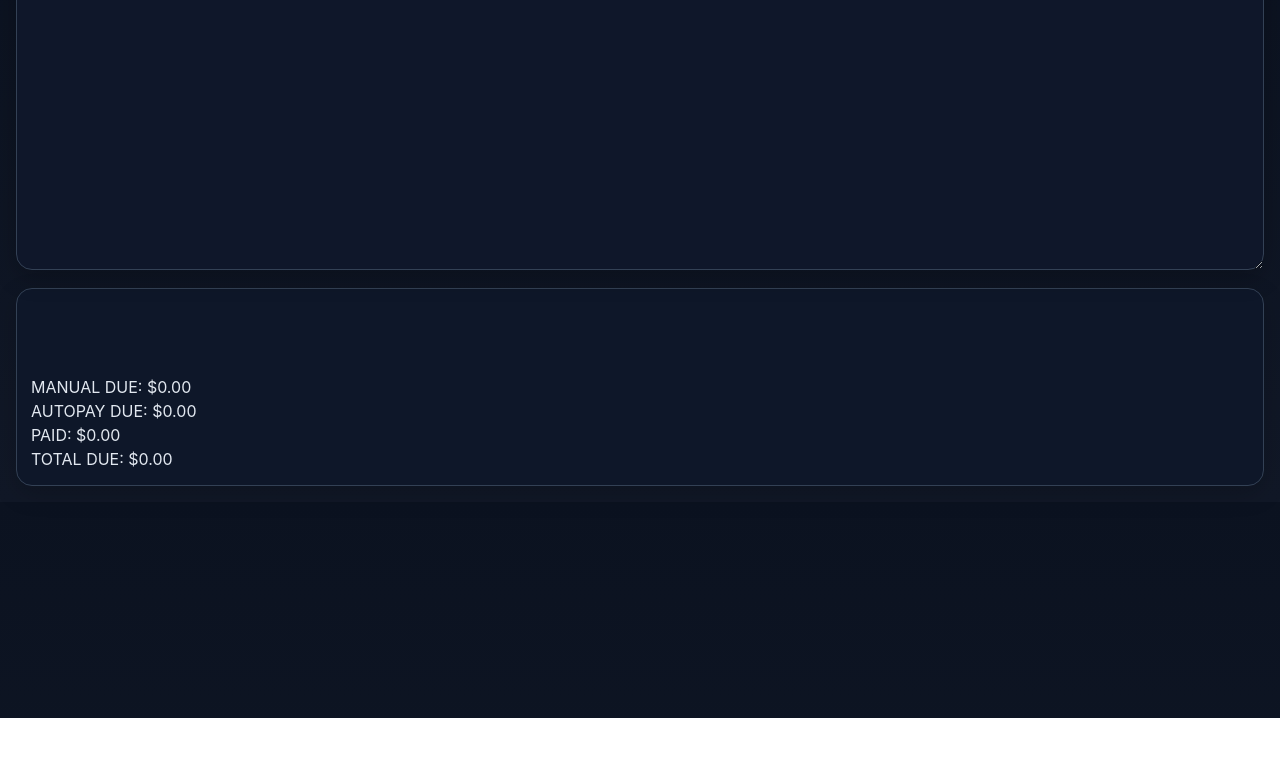
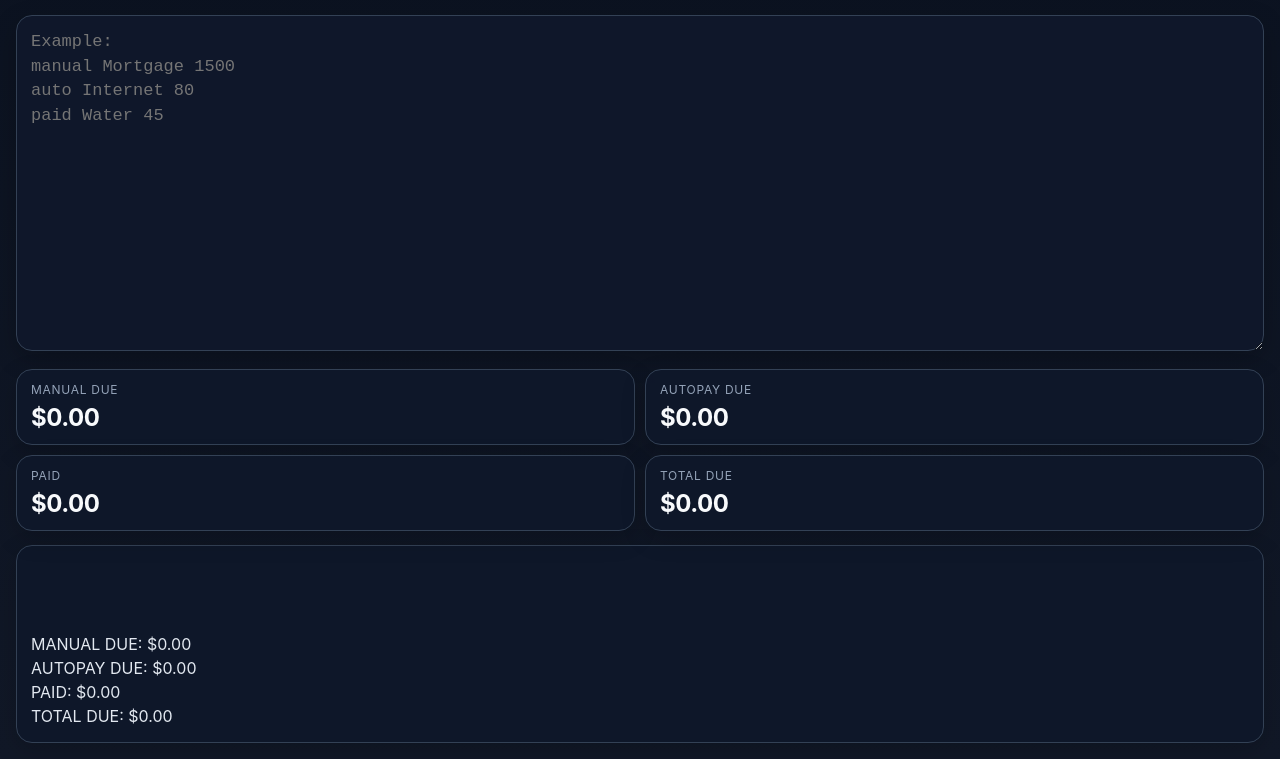
Before and after one commit to laynia2/texty-math, a plain HTML site: page index.html in a window 1280 px wide. Shown: the part 82-841 px from the top of the page. Before the commit the page ends 800 px from the top, so only its background shows below. Drawn offline with Linux system fonts and the light colour scheme.

Commit message:
Update index.html

```diff
--- a/index.html
+++ b/index.html
@@ -6,11 +6,35 @@
   <link rel="stylesheet" href="style.css">
 </head>
 <body>
+  <h1>Texty Math</h1>
+  <p class="subtitle">Manual, autopay, and paid bills in plain text.</p>
 
-  <textarea id="input" placeholder="Type bills or math here..."></textarea>
+  <textarea id="input" placeholder="Example:
+manual Mortgage 1500
+auto Internet 80
+paid Water 45"></textarea>
+
+  <div id="summary">
+    <div class="card">
+      <div class="card-label">Manual Due</div>
+      <div class="card-value" id="manualTotal">$0.00</div>
+    </div>
+    <div class="card">
+      <div class="card-label">Autopay Due</div>
+      <div class="card-value" id="autoTotal">$0.00</div>
+    </div>
+    <div class="card">
+      <div class="card-label">Paid</div>
+      <div class="card-value" id="paidTotal">$0.00</div>
+    </div>
+    <div class="card">
+      <div class="card-label">Total Due</div>
+      <div class="card-value" id="grandTotal">$0.00</div>
+    </div>
+  </div>
 
   <div id="output"></div>
 
-  <script src="script.js?v=3"></script>
+  <script src="script.js?v=5"></script>
 </body>
 </html>
```
